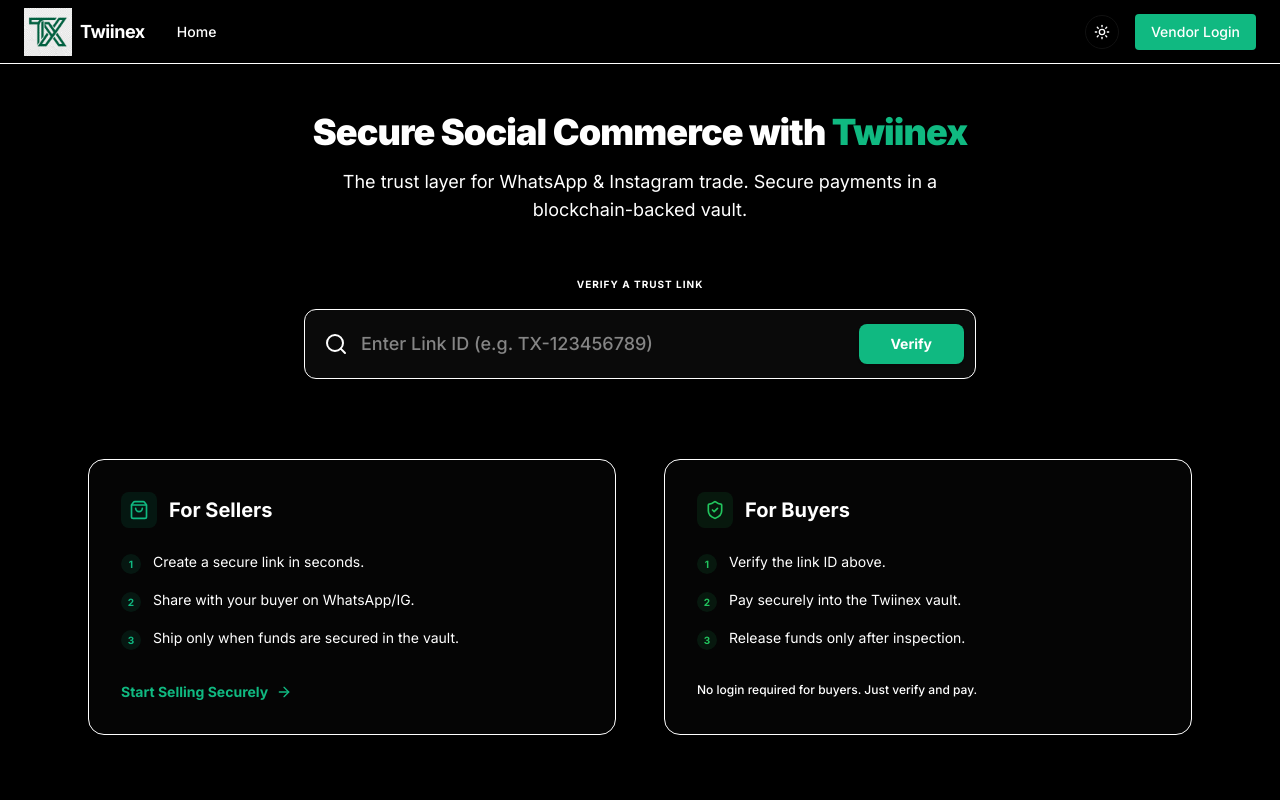
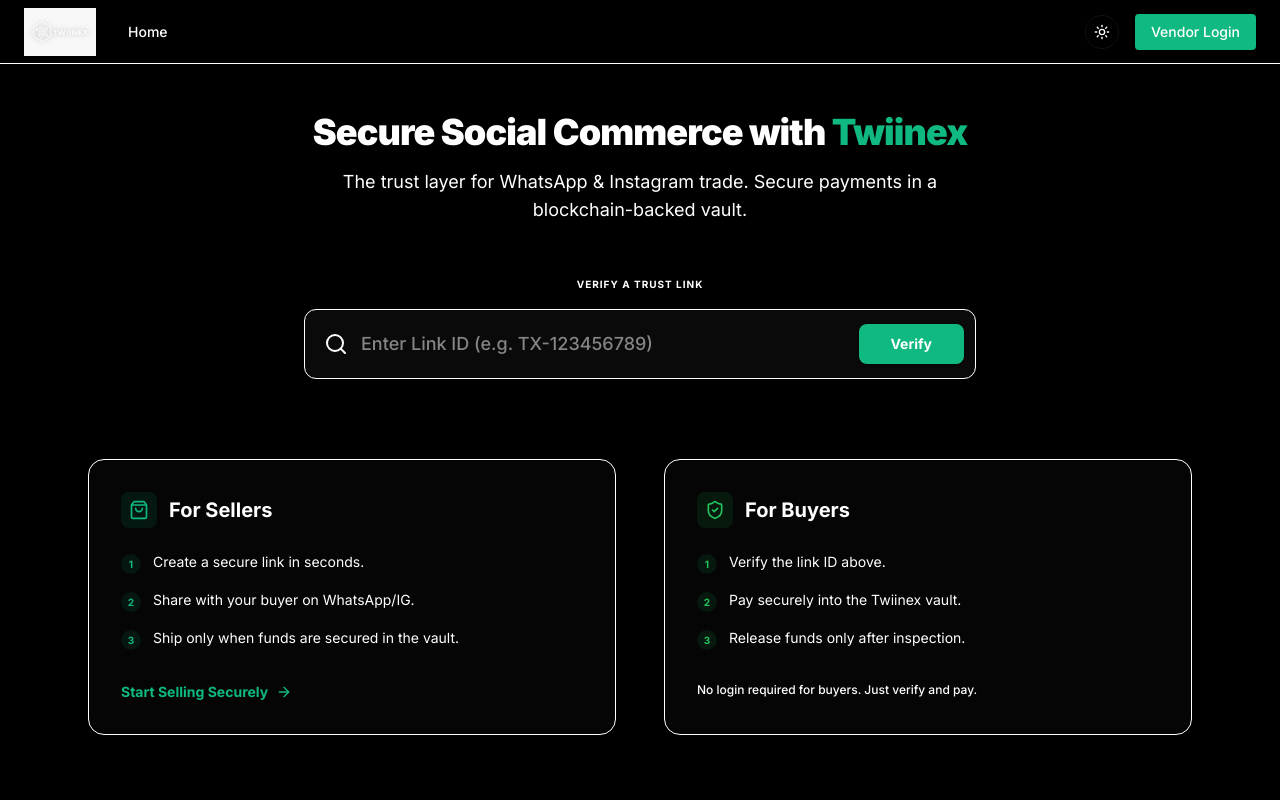
Before and after one commit to Twiineenock/Twiinex-V2, a React (Vite) app in the folder twiinex-v2-client/: page / in a window 1280 px wide. Shown: the top 800 px of the page. Built offline with nearby package versions, Linux system fonts and the light colour scheme; no server answers.

Commit message:
feat: implement theme-aware logos and increase header logo visibility

```diff
--- a/twiinex-v2-client/src/components/Header.tsx
+++ b/twiinex-v2-client/src/components/Header.tsx
@@ -1,7 +1,8 @@
 import { useState, useEffect } from 'react';
 import { Link } from 'react-router-dom';
 import { Sun, Moon, LogOut } from 'lucide-react';
-import logo from '../assets/logo.png';
+import logoWhite from '../assets/Twiinex-white.png';
+import logoBlack from '../assets/Twiinex-black.png';
 
 
 const Header = () => {
@@ -35,14 +36,14 @@
     setUser(null);
     window.location.href = '/';
   };
+  const currentLogo = theme === 'dark' ? logoWhite : logoBlack;
 
 
   return (
     <header className="h-[64px] border-b border-border-color bg-primary-bg sticky top-0 z-50 flex items-center justify-between px-6 shadow-sm">
       <div className="flex items-center gap-8">
-        <Link to="/" className="flex items-center gap-2 hover:opacity-80 transition-opacity">
-          <img src={logo} alt="Twiinex Logo" className="w-12 h-12 object-contain" />
-          <span className="font-bold text-lg tracking-tight">Twiinex</span>
+        <Link to="/" className="flex items-center hover:opacity-80 transition-opacity">
+          <img src={currentLogo} alt="Twiinex" className="h-10 md:h-12 w-auto object-contain" />
         </Link>
 
         <nav className="hidden md:flex items-center gap-6 text-sm font-medium">
```
